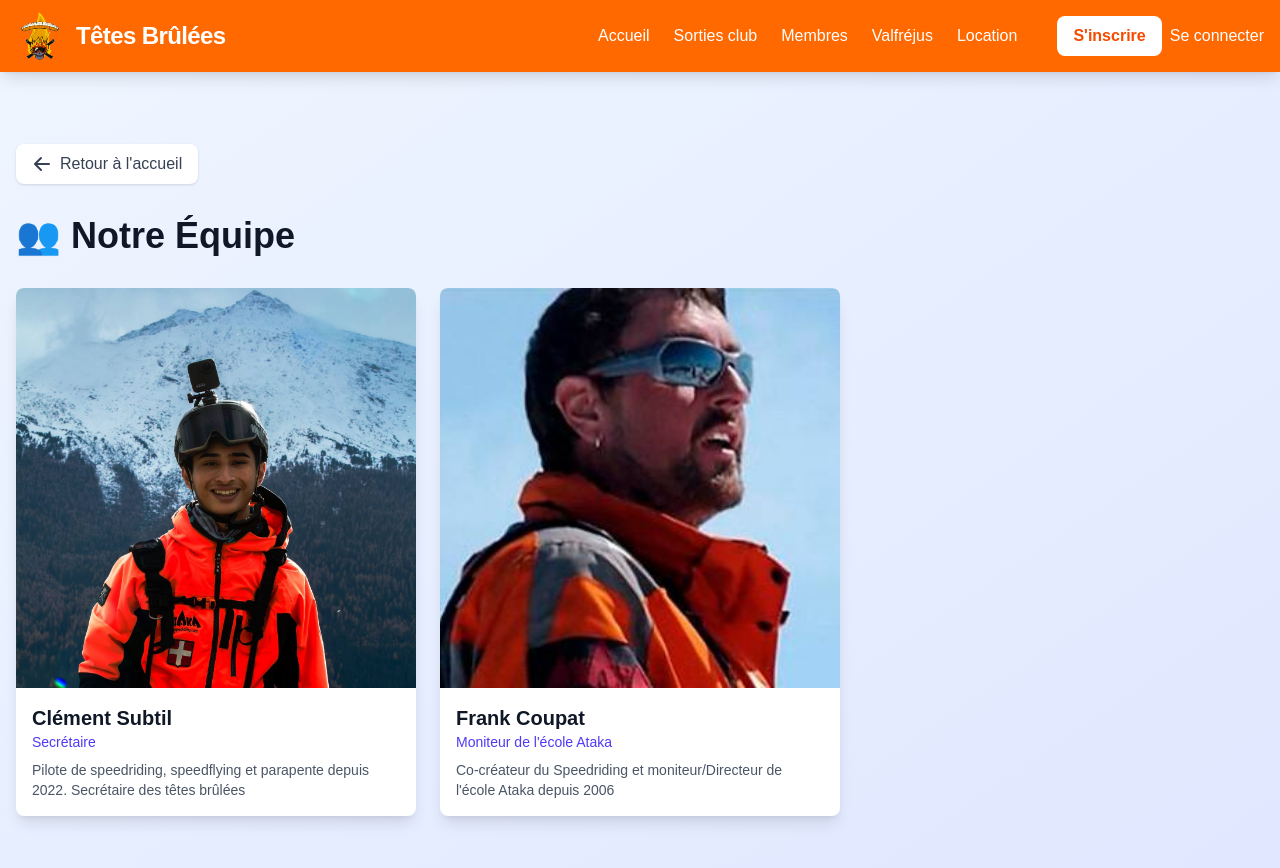
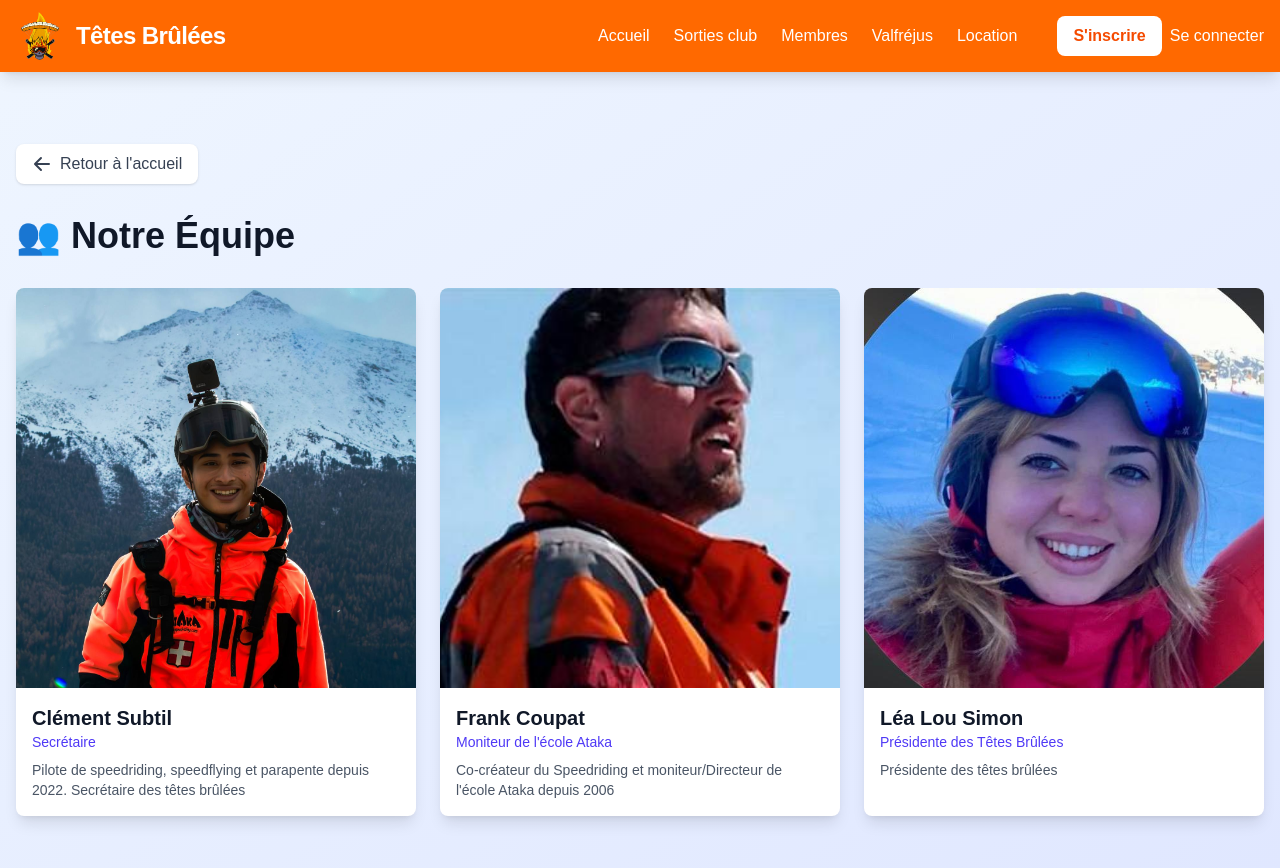
Before and after one commit to clementsbt/tetes-brulees, a Next.js app: page /membres in a window 1280 px wide. Shown: the top 868 px of the page. Built offline with nearby package versions, Linux system fonts and the light colour scheme; no server answers.

Commit message:
Add Léa Lou Simon to team members

```diff
--- a/app/membres/page.tsx
+++ b/app/membres/page.tsx
@@ -14,6 +14,12 @@ const teamMembers = [
     role: 'Moniteur de l\'école Ataka',
     description: 'Co-créateur du Speedriding et moniteur/Directeur de l\'école Ataka depuis 2006',
     image: '/frank-coupat.jpg',
+  },
+  {
+    name: 'Léa Lou Simon',
+    role: 'Présidente des Têtes Brûlées',
+    description: 'Présidente des têtes brûlées',
+    image: '/lea-lou-simon.jpg',
   },
 ];
 
```
Also changed, not shown: public/lea-lou-simon.jpg (added).
